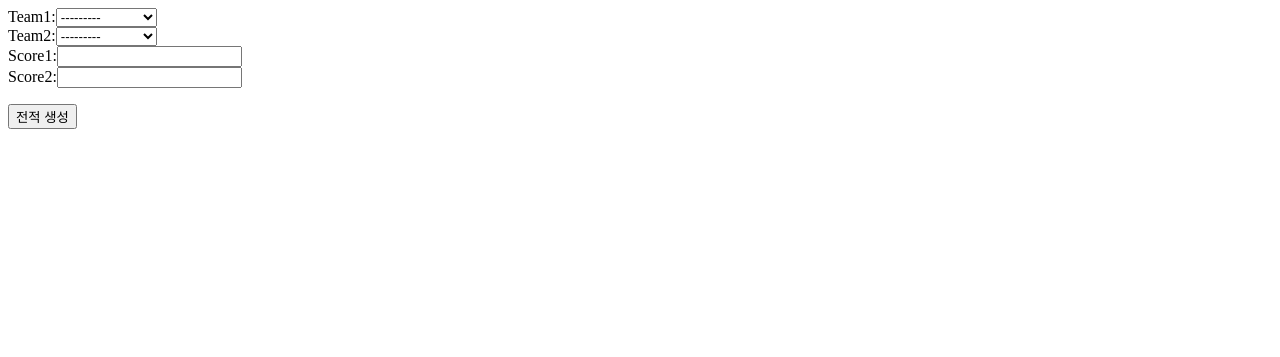
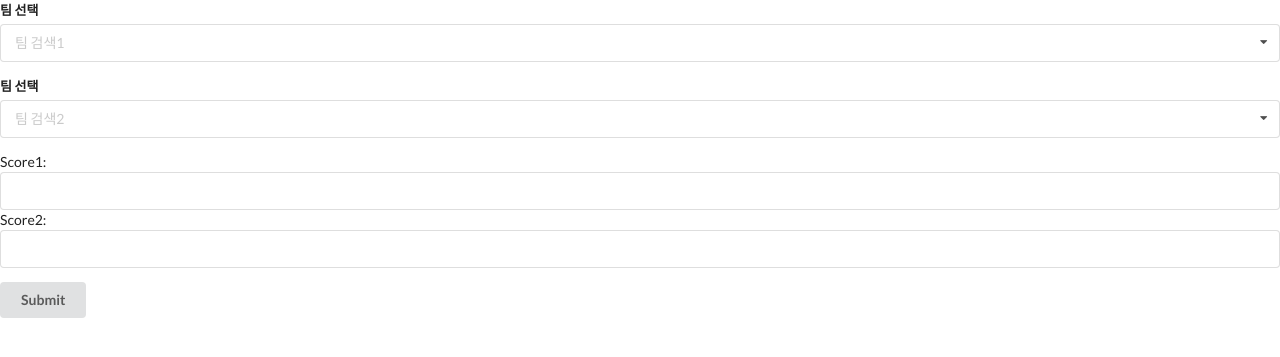
Before and after one commit to chang12/winning, a Django app: page /record/new/ in a window 1280 px wide. Shown: the top 357 px of the page. Run offline with Django 3.2, Linux system fonts and the light colour scheme; a user stored in the database is signed in; tables that the repository leaves empty hold one stand-in row (values such as "Sample post"); parts of the project's set-up code (start-up, migrations or seed data) failed here and were passed over.

Commit message:
Modify: Match 생성시 team 고를때도 search/dropdown로 구현

```diff
--- a/record/forms.py
+++ b/record/forms.py
@@ -8,7 +8,7 @@ class MatchForm(ModelForm):
     class Meta:
         # Meta class describes "anything that's not a field".
         model = Match
-        exclude = ['player1', 'player2', 'time']
+        exclude = ['player1', 'player2', 'team1', 'team2', 'time']
 
 
 class RivalForm(ModelForm):
--- a/record/templates/record/match_new.html
+++ b/record/templates/record/match_new.html
@@ -1,5 +1,38 @@
-<form action="" method="POST">
-    {% csrf_token %}
-    {{ form|linebreaks }}
-    <input type="submit" value="전적 생성">
-</form>
+{% load staticfiles %}
+
+<!DOCTYPE html>
+<html>
+<head>
+    <!-- Semantic UI Core CSS -->
+    <link href="{% static "semantic.min.css" %}" rel="stylesheet">
+</head>
+<body>
+    <form class="ui form" action="" method="POST">
+        {% csrf_token %}
+        <div class="field">
+            <label>팀 선택</label>
+            <select class="ui search dropdown" name="team1">
+                <option value="">팀 검색1</option>
+                {% for team in teams %}
+                    <option value={{team.pk}}>{{team.teamname}}</option>
+                {% endfor %}
+            </select>
+        </div>
+        <div class="field">
+            <label>팀 선택</label>
+            <select class="ui search dropdown" name="team2">
+                <option value="">팀 검색2</option>
+                {% for team in teams %}
+                    <option value={{team.pk}}>{{team.teamname}}</option>
+                {% endfor %}
+            </select>
+        </div>
+        {{ form|linebreaks }}
+        <button class="ui button" type="submit">Submit</button>
+    </form>
+    <!-- Semantic UI Core JS with jQuery-->
+    <script src="{% static "jquery-1.12.3.min.js" %}"></script>
+    <script src="{% static "semantic.min.js" %}"></script>
+    <script> $("select.dropdown").dropdown(); </script>
+</body>
+</html>
--- a/record/views.py
+++ b/record/views.py
@@ -5,7 +5,7 @@ from django.db.models import Q
 from django.shortcuts import redirect, render
 
 from .forms import MatchForm, RivalForm
-from .models import Match
+from .models import Match, Team
 
 # Create your views here.
 def index(request):
@@ -18,21 +18,26 @@ def index(request):
 @login_required
 def match_new(request):
     if request.method == 'POST':
+        teams = ''
         form = MatchForm(request.POST)
         if form.is_valid():
             model = form.save(commit=False)
             model.player1 = request.user
             pk = int(request.GET['rival'])
             rival = User.objects.filter(pk=pk)
-            print(rival)
             model.player2 = User.objects.get(pk=pk)
+            team1 = Team.objects.get(pk=request.POST['team1'])
+            team2 = Team.objects.get(pk=request.POST['team2'])
+            model.team1, model.team2 = team1, team2
             model.save()
         return redirect('record:index')
     else:
         form = MatchForm()
+        teams = Team.objects.all()
 
     return render(request, 'record/match_new.html', {
         'form': form,
+        'teams': teams,
     })
 
 @login_required
@@ -50,19 +55,6 @@ def find(request):
         # 전적 확인이 요청된 경우.
         else:
             return redirect('record:detail', pk1, pk2)
-
-
-        # form = RivalForm(request.POST)
-        # if form.is_valid():
-        #     # 전적 디테일 페이지로 redirect.
-        #     pk1 = request.user.pk
-        #     pk2 = form.cleaned_data['player'].pk
-        #     flag = int(request.GET['flag'])
-        #     if flag == 0:
-        #         url = reverse('record:match_new')+'?rival='+str(pk2)
-        #         return redirect(url)
-        #     else:
-        #         return redirect('record:detail', pk1, pk2)
     else:
         form = RivalForm()
         pk = int(request.user.pk)
```
